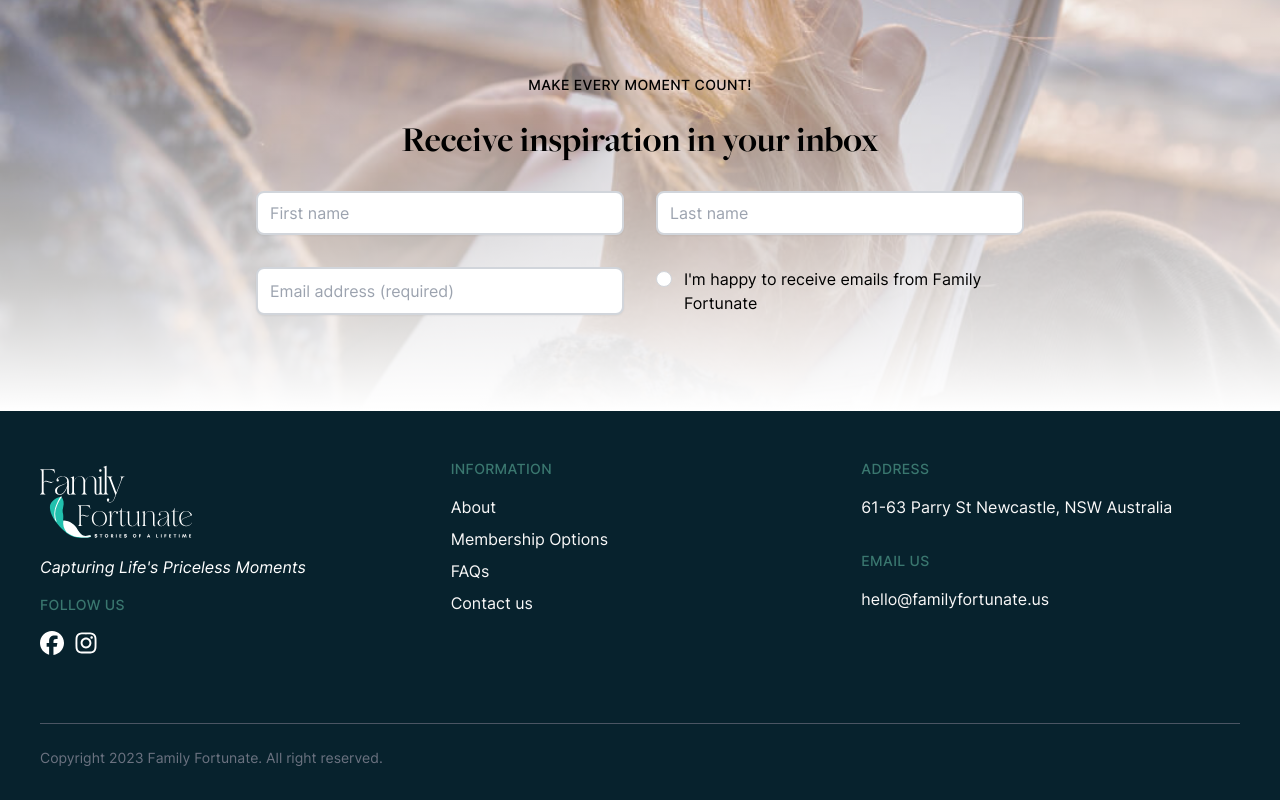
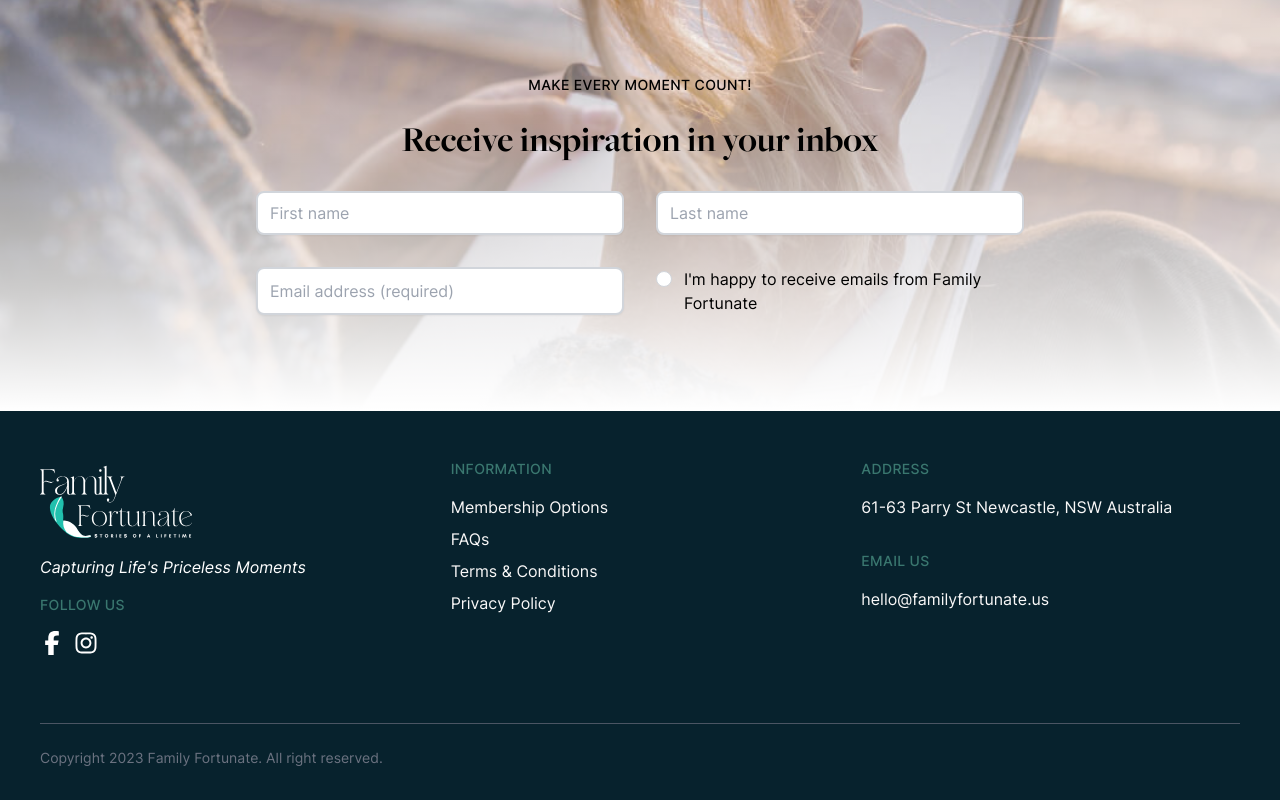
Before and after one commit to atweberlly/familywise, a Next.js app: page / in a window 1280 px wide. Shown: the part 6242-7042 px from the top of the page. Built offline with nearby package versions, Linux system fonts and the light colour scheme.

Commit message:
update footer content

```diff
--- a/src/components/Footer.jsx
+++ b/src/components/Footer.jsx
@@ -1,4 +1,4 @@
-import { faFacebook, faInstagram } from '@fortawesome/free-brands-svg-icons'
+import { faFacebookF, faInstagram } from '@fortawesome/free-brands-svg-icons'
 import { FontAwesomeIcon } from '@fortawesome/react-fontawesome'
 
 export default function Footer() {
@@ -19,7 +19,7 @@ export default function Footer() {
           </div>
           <div className="mt-4 flex items-center space-x-2.5">
             <a href="https://www.facebook.com/" target="_blank" rel="noreferrer">
-              <FontAwesomeIcon icon={faFacebook} className="h-6 w-6" />
+              <FontAwesomeIcon icon={faFacebookF} className="h-6 w-6" />
             </a>
 
             <a href="https://www.instagram.com/" target="_blank" rel="noreferrer">
@@ -34,10 +34,6 @@ export default function Footer() {
           </div>
           <ul className="mt-4 space-y-2 text-primary-100">
             <li>
-              <a href="">About</a>
-            </li>
-
-            <li>
               <a href="">Membership Options</a>
             </li>
 
@@ -46,7 +42,10 @@ export default function Footer() {
             </li>
 
             <li>
-              <a href="">Contact us</a>
+              <a href="">Terms & Conditions</a>
+            </li>
+            <li>
+              <a href="">Privacy Policy</a>
             </li>
           </ul>
         </div>
```
